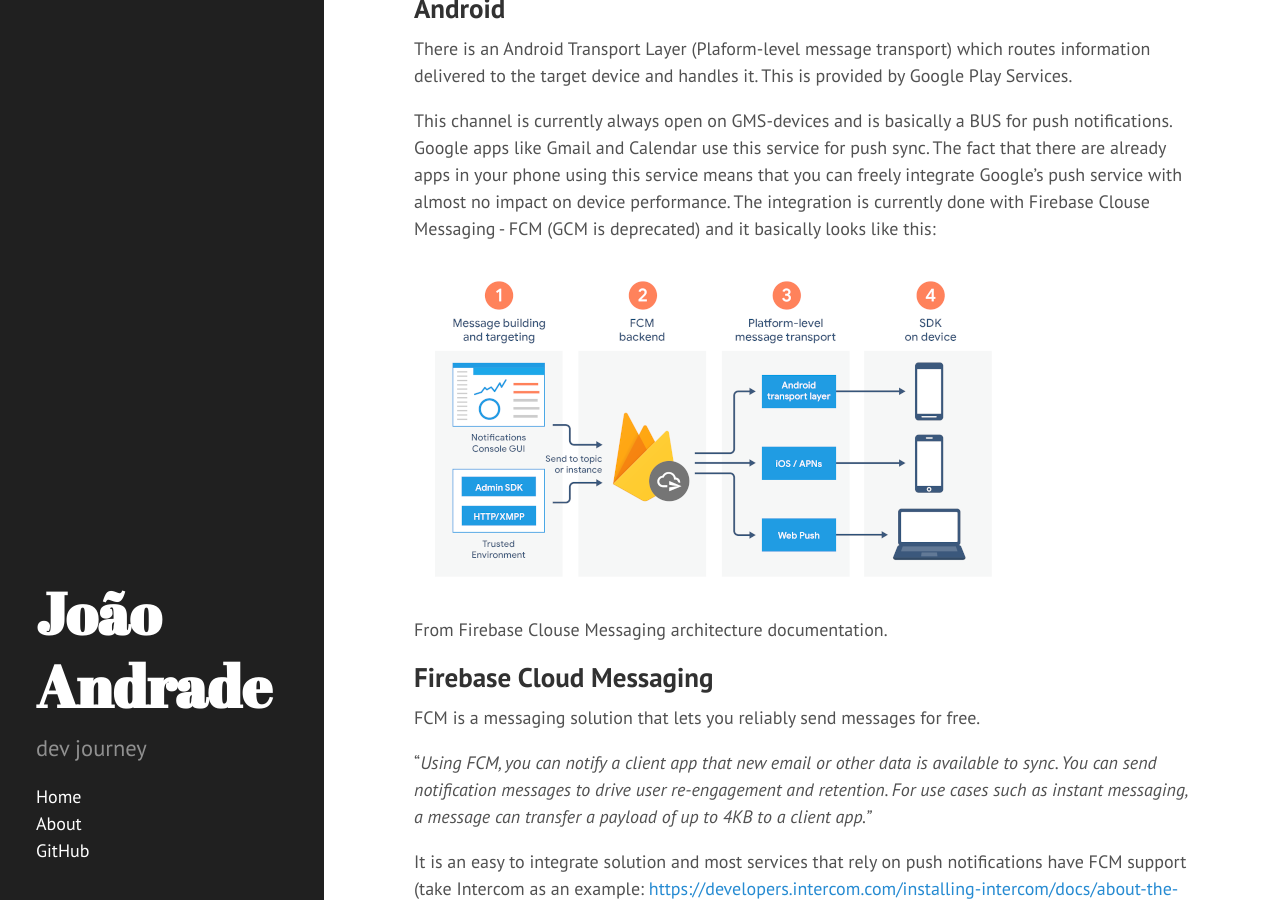
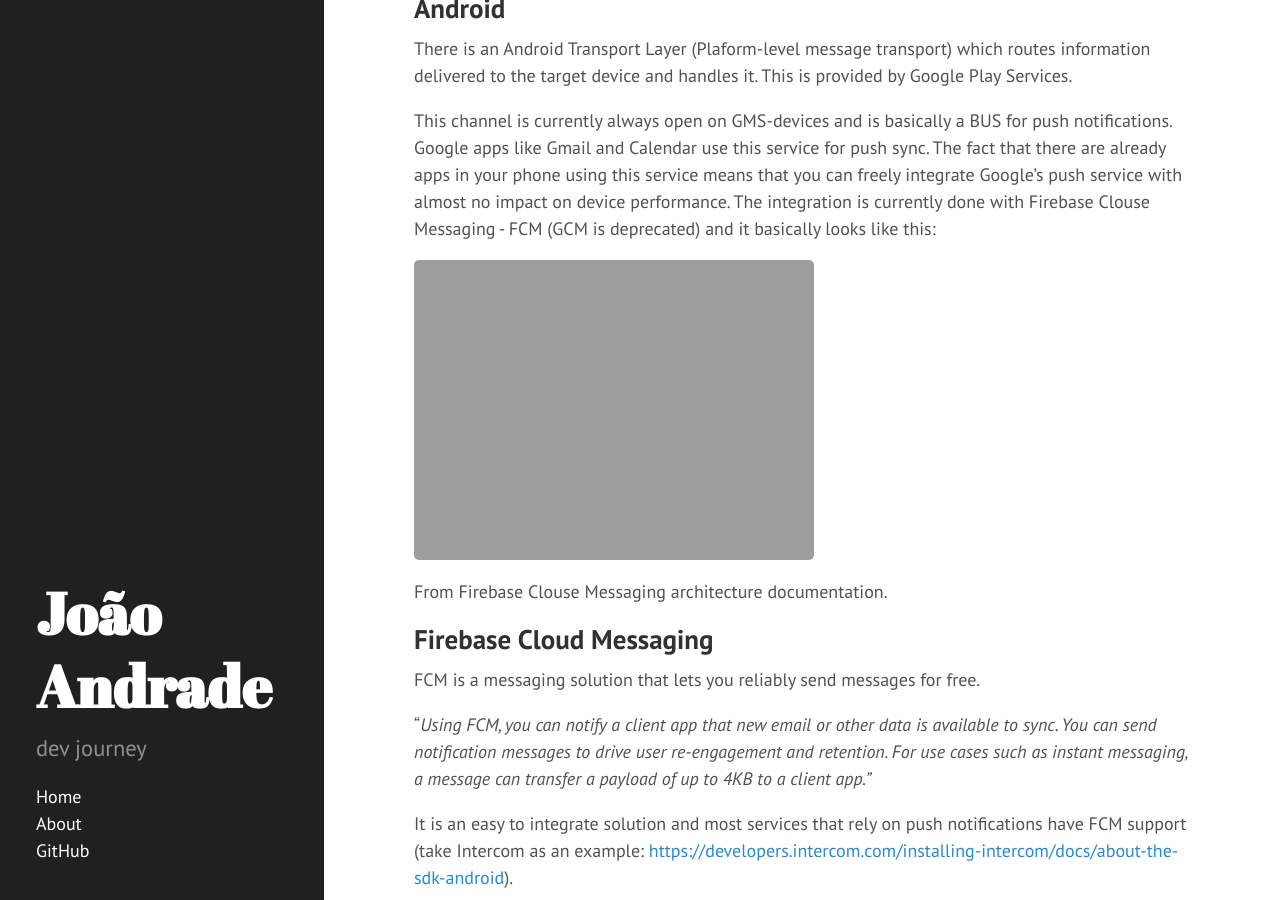
Before and after one commit to jdandrade/jdandrade.github.io, a Jekyll site: the page built from _posts/2020-06-01-Android-Push-Notifications.md, in a window 1280 px wide and 900 px high, scrolled down 329 px. Built offline with Jekyll 4.4.1, drawn with Linux system fonts in a browser that asks for light colours.

Commit message:
fiz image size

```diff
--- a/_posts/2020-06-01-Android-Push-Notifications.md
+++ b/_posts/2020-06-01-Android-Push-Notifications.md
@@ -15,7 +15,7 @@
 
 This channel is currently always open on GMS-devices and is basically a BUS for push notifications. Google apps like Gmail and Calendar use this service for push sync. The fact that there are already apps in your phone using this service means that you can freely integrate Google's push service with almost no impact on device performance. The integration is currently done with Firebase Clouse Messaging - FCM (GCM is deprecated) and it basically looks like this:
 
-![](/assets/images/firebase-arch.png)
+![](/assets/images/firebase-arch.png =600x330)
 
 From Firebase Clouse Messaging architecture documentation.
 
```
